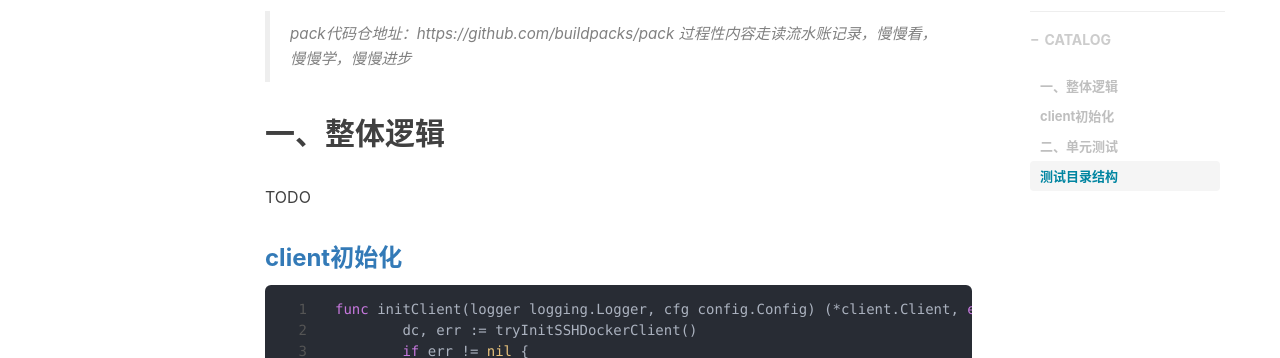
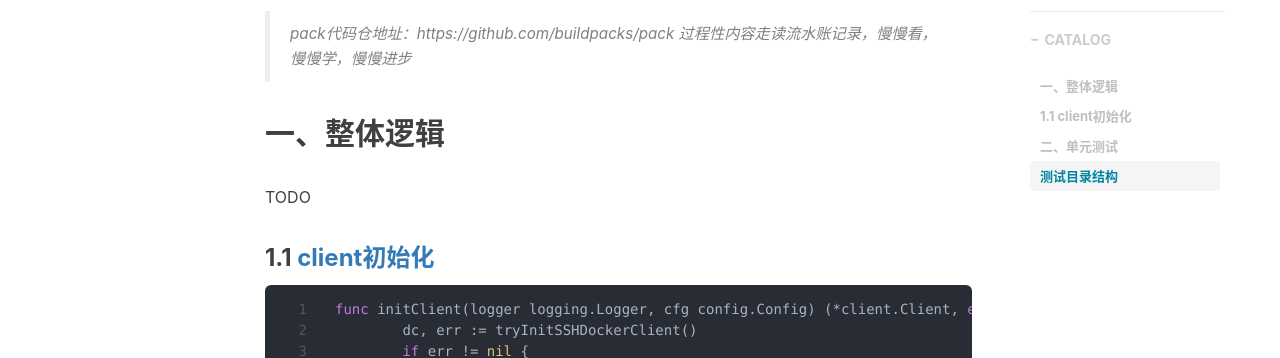
Before and after one commit to shihai1991/shihai1991.github.io, a Jekyll site: the page built from _posts/2022-11-17-pack单元测试走读学习.md, in a window 1280 px wide. Shown: the part 486-844 px from the top of the page. Built offline with Jekyll 4.4.1, drawn with Linux system fonts in a browser that asks for light colours; nearby versions of some CDN libraries; comment, search, counter and statistics services are not loaded.

Commit message:
Update 2022-11-17-pack单元测试走读学习.md

````diff
--- a/_posts/2022-11-17-pack单元测试走读学习.md
+++ b/_posts/2022-11-17-pack单元测试走读学习.md
@@ -18,7 +18,7 @@
 ## 一、整体逻辑
 TODO
 
-### [client初始化](https://github.com/buildpacks/pack/blob/558ae9a3c7e51f1e4e15aaa54bf90e9ca7f164a8/cmd/cmd.go#L136-L142)
+### 1.1 [client初始化](https://github.com/buildpacks/pack/blob/558ae9a3c7e51f1e4e15aaa54bf90e9ca7f164a8/cmd/cmd.go#L136-L142)
 ```golang
 func initClient(logger logging.Logger, cfg config.Config) (*client.Client, error) {
 	dc, err := tryInitSSHDockerClient()
````
